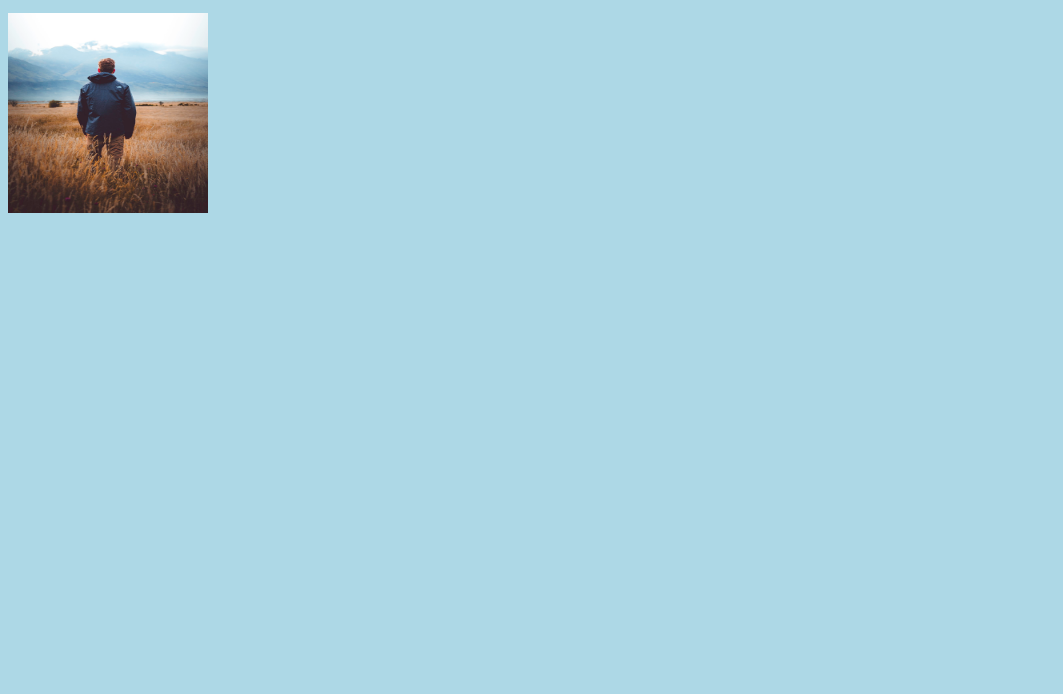
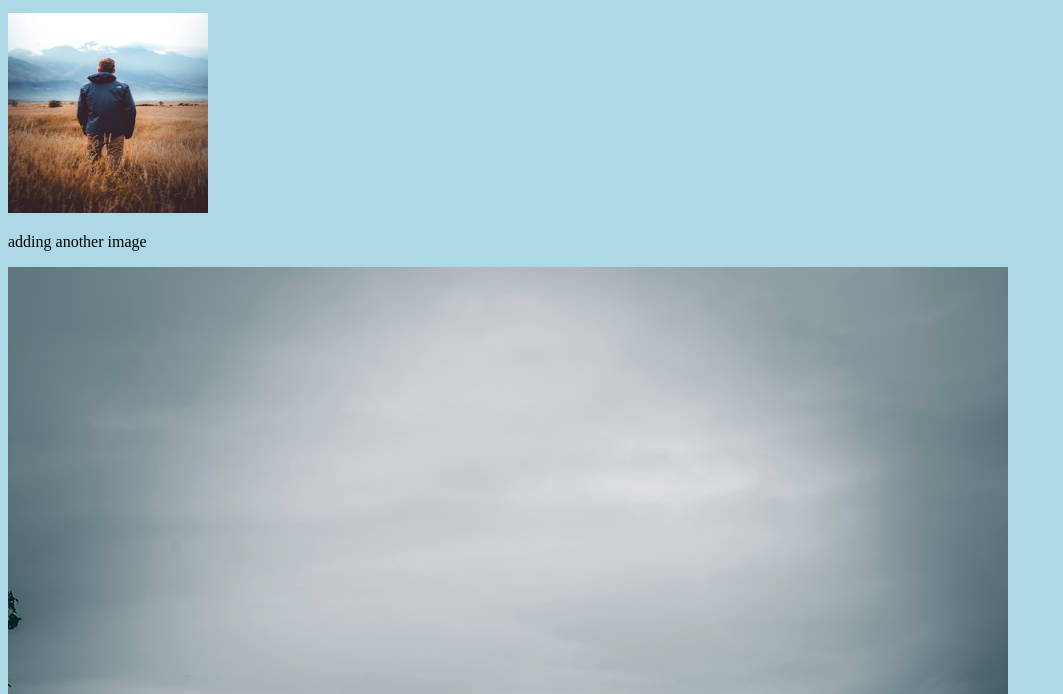
Before and after one commit to Belvinb/gitlearning, a plain HTML site: page index.html in a window 1280 px wide. Shown: the part 101-795 px from the top of the page, without its empty margins (0-1063 px from the left). Drawn offline with Linux system fonts and the light colour scheme.

Commit message:
added a new image

```diff
--- a/index.html
+++ b/index.html
@@ -12,6 +12,8 @@
 
     <p>added a new line to the file without affecting the main branch</p>
     <img src="photo-1503023345310-bd7c1de61c7d.jpg" alt="" style="width:200px;height:200px">
+    <p>adding another image</p>
+    <img src="iamge2.jpg" alt="">
 
 </body>
 </html>
```
Also changed, not shown: iamge2.jpg (added).
